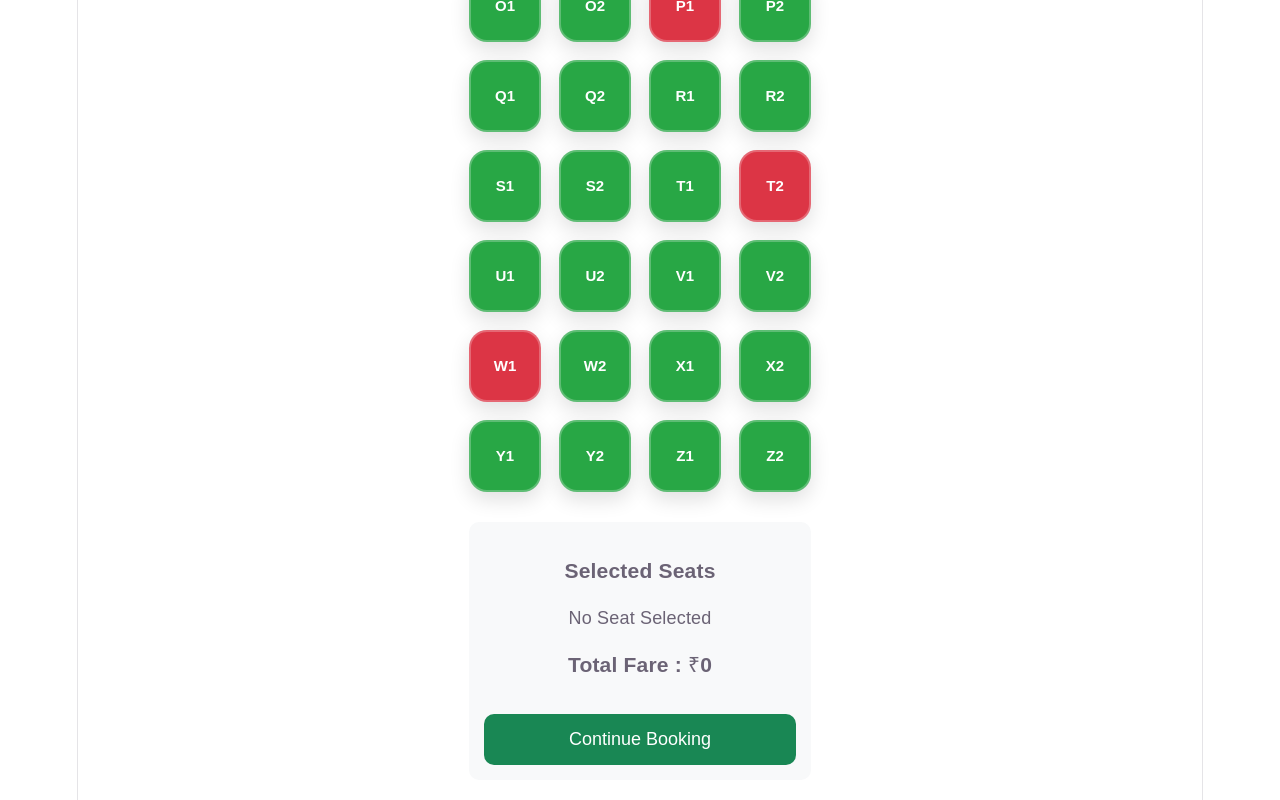
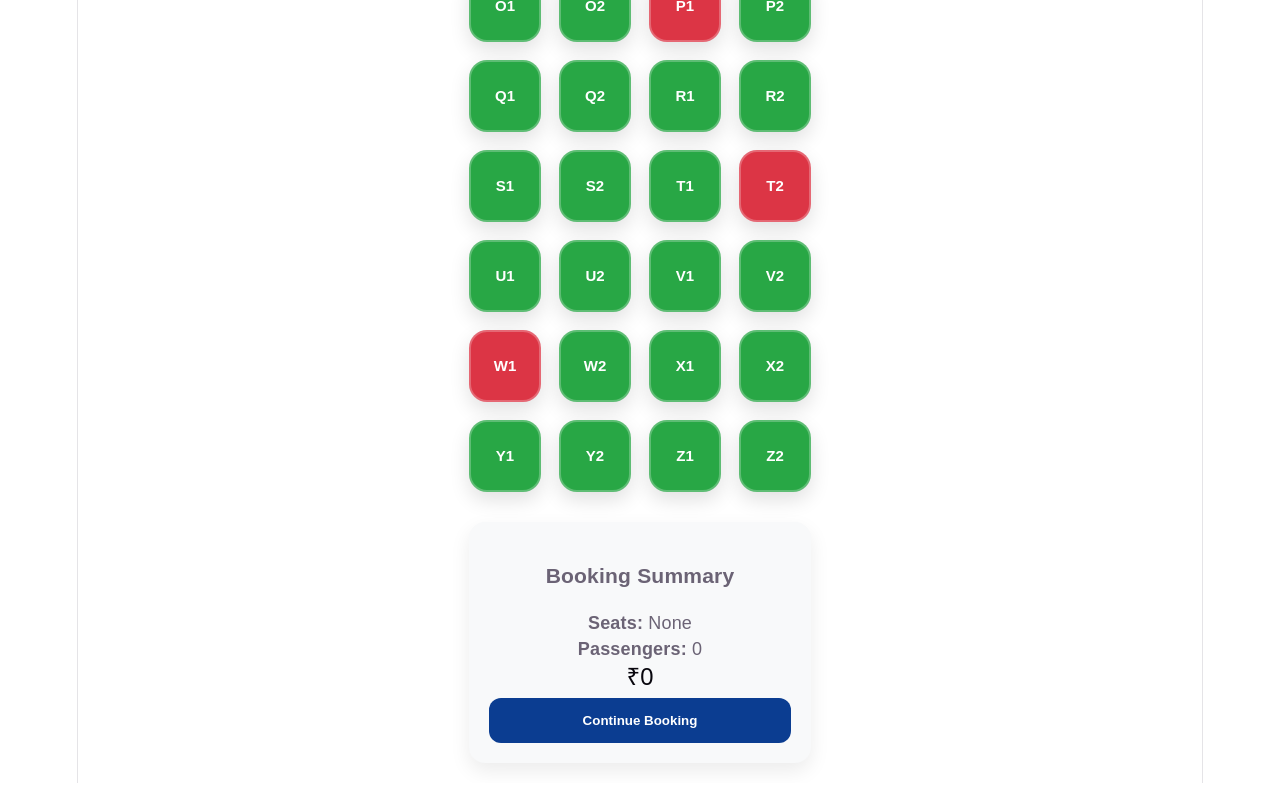
Before and after one commit to kktrajput92-ops/rular-bus-backend, a React (Vite) app in the folder frontend/rular bus/: page /seats in a window 1280 px wide. Shown: the part 938-1738 px from the top of the page. Built offline with nearby package versions, Linux system fonts and the light colour scheme.

Commit message:
Sprint 15.3: Extract BookingSummary component

```diff
--- /dev/null
+++ b/frontend/rular bus/src/components/seats/BookingSummary.jsx
@@ -0,0 +1,50 @@
+export default function BookingSummary({
+  selectedSeats,
+  farePerSeat,
+  onContinue,
+}) {
+  const totalFare = selectedSeats.length * farePerSeat;
+
+  return (
+    <div
+      style={{
+        marginTop: 30,
+        background: "#f8f9fa",
+        padding: 20,
+        borderRadius: 16,
+        boxShadow: "0 8px 20px rgba(0,0,0,.08)",
+      }}
+    >
+      <h3>Booking Summary</h3>
+
+      <p>
+        <b>Seats:</b>{" "}
+        {selectedSeats.length === 0
+          ? "None"
+          : selectedSeats.join(", ")}
+      </p>
+
+      <p>
+        <b>Passengers:</b> {selectedSeats.length}
+      </p>
+
+      <h2>₹{totalFare}</h2>
+
+      <button
+        onClick={onContinue}
+        style={{
+          width: "100%",
+          padding: 15,
+          background: "#0B3D91",
+          color: "#fff",
+          border: "none",
+          borderRadius: 12,
+          fontWeight: "bold",
+          cursor: "pointer",
+        }}
+      >
+        Continue Booking
+      </button>
+    </div>
+  );
+}
--- a/frontend/rular bus/src/pages/Seats.jsx
+++ b/frontend/rular bus/src/pages/Seats.jsx
@@ -2,6 +2,7 @@ import { useState } from "react";
 import { useNavigate, useLocation } from "react-router-dom";
 import DriverCabin from "../components/seats/DriverCabin";
 import SeatGrid from "../components/seats/SeatGrid";
+import BookingSummary from "../components/seats/BookingSummary";
 function Seats() {
 
   const navigate = useNavigate();
@@ -189,46 +190,11 @@ fontSize: "15px",
 
       </div>
 
-      <div
-        style={{
-          marginTop: 30,
-          background: "#f8f9fa",
-          padding: 15,
-          borderRadius: 10,
-        }}
-      >
-
-        <h3>Selected Seats</h3>
-
-        <p>
-          {selectedSeats.length === 0
-            ? "No Seat Selected"
-            : selectedSeats.join(", ")}
-        </p>
-
-        <h3>
-          Total Fare : ₹
-          {selectedSeats.length * farePerSeat}
-        </h3>
-
-        <button
-          onClick={continueBooking}
-          style={{
-            width: "100%",
-            padding: 15,
-            background: "#198754",
-            color: "#fff",
-            border: "none",
-            borderRadius: 10,
-            cursor: "pointer",
-            fontSize: 18,
-            marginTop: 15,
-          }}
-        >
-          Continue Booking
-        </button>
-
-      </div>
+       <BookingSummary
+  selectedSeats={selectedSeats}
+  farePerSeat={farePerSeat}
+  onContinue={continueBooking}
+/>
 
     </div>
 
```
